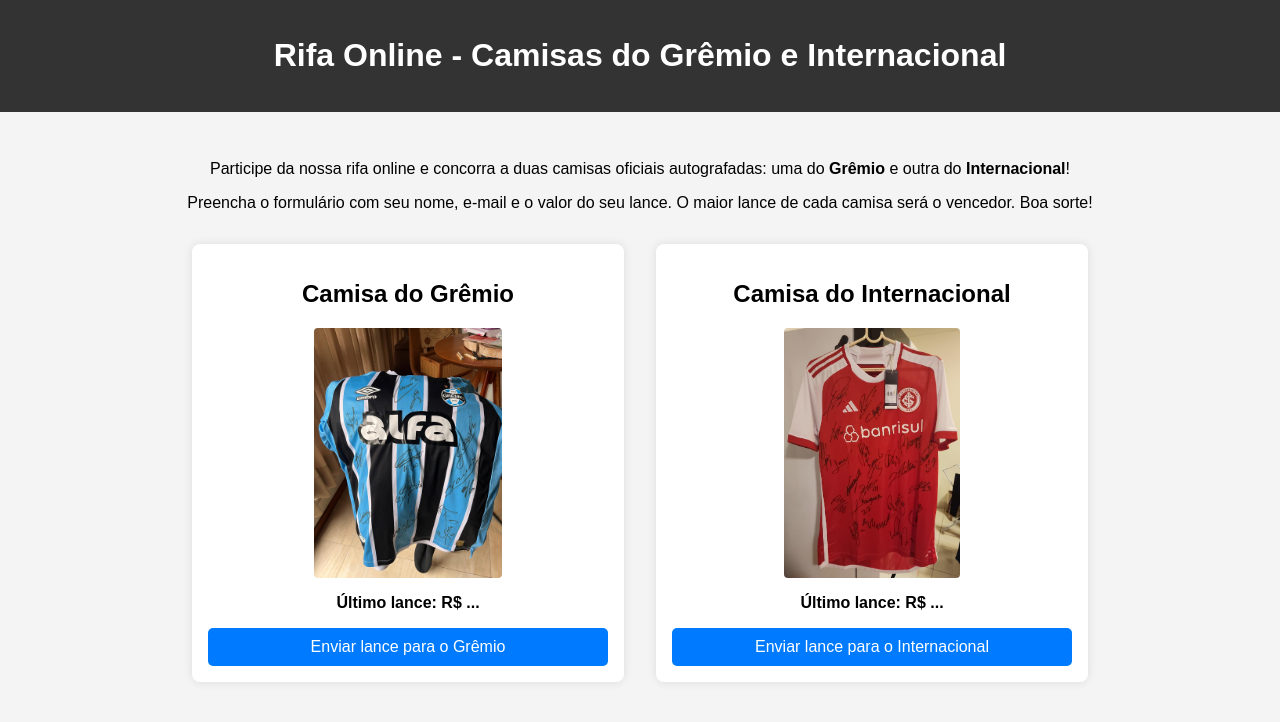
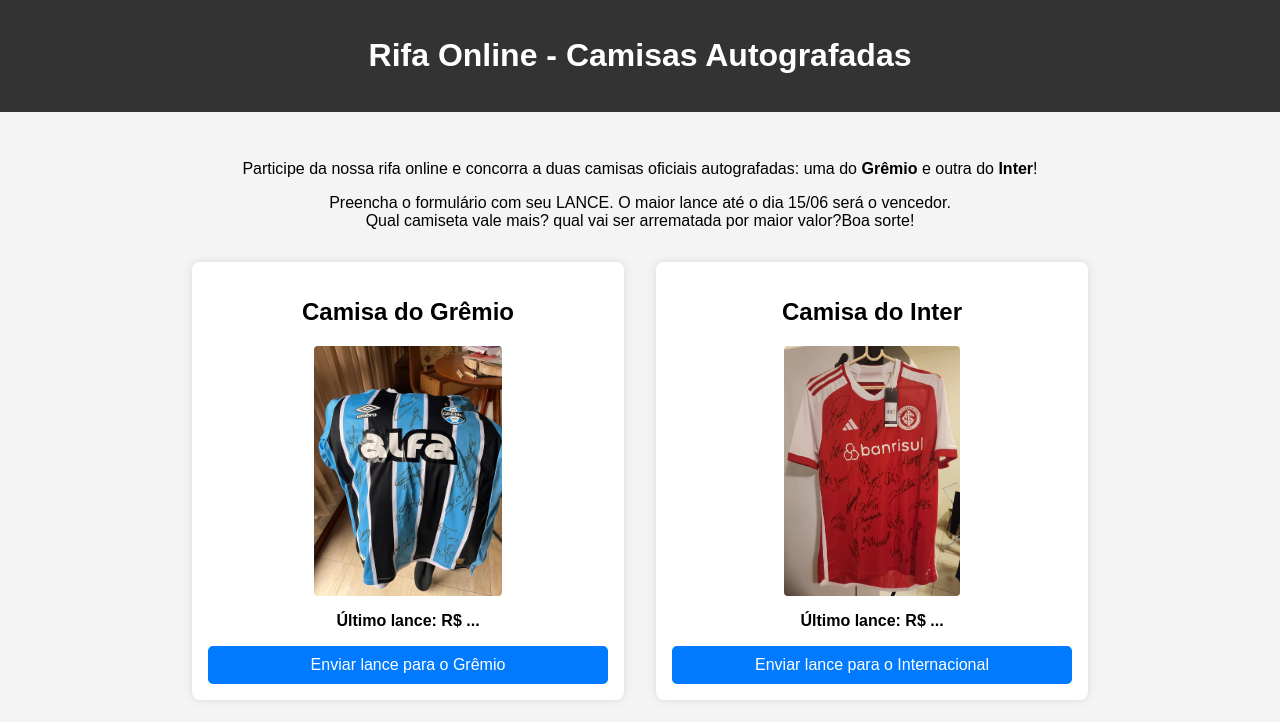
Before and after one commit to MrPaconildo/rifa_camisetas, a plain HTML site: page index.html in a window 1280 px wide. Drawn offline with Linux system fonts and the light colour scheme; no server answers.

Commit message:
Update index.html

```diff
--- a/index.html
+++ b/index.html
@@ -4,7 +4,7 @@
 <head>
   <meta charset="UTF-8" />
   <meta name="viewport" content="width=device-width, initial-scale=1.0" />
-  <title>Rifa Online - Camisas de Futebol</title>
+  <title>Rifa Online - Camisas autografadas</title>
   <style>
     body {
       font-family: Arial, sans-serif;
@@ -95,12 +95,12 @@
 </head>
 <body>
 <header>
-  <h1>Rifa Online - Camisas do Grêmio e Internacional</h1>
+  <h1>Rifa Online - Camisas Autografadas</h1>
 </header>
 <main>
   <div class="description">
-    <p>Participe da nossa rifa online e concorra a duas camisas oficiais autografadas: uma do <strong>Grêmio</strong> e outra do <strong>Internacional</strong>!</p>
-    <p>Preencha o formulário com seu nome, e-mail e o valor do seu lance. O maior lance de cada camisa será o vencedor. Boa sorte!</p>
+    <p>Participe da nossa rifa online e concorra a duas camisas oficiais autografadas: uma do <strong>Grêmio</strong> e outra do <strong>Inter</strong>!</p>
+    <p>Preencha o formulário com seu LANCE. O maior lance até o dia 15/06 será o vencedor. <br> Qual camiseta vale mais? qual vai ser arrematada por maior valor?Boa sorte!</p>
   </div>
   <div class="shirt-container">
     <div class="shirt">
@@ -110,7 +110,7 @@
       <a href="https://forms.gle/yVvRg9rxGCzUSuW78" target="_blank"><button>Enviar lance para o Grêmio</button></a>
     </div>
     <div class="shirt">
-      <h2>Camisa do Internacional</h2>
+      <h2>Camisa do Inter</h2>
       <div class="gallery"><img src="Inter.jpg" alt="Camisa Internacional Autografada"></div>
       <div class="last-bid">Último lance: R$ <span id="ultimo-lance-inter">...</span></div>
       <a href="https://forms.gle/6NwqzVHN2xJB21o17" target="_blank"><button>Enviar lance para o Internacional</button></a>
```
